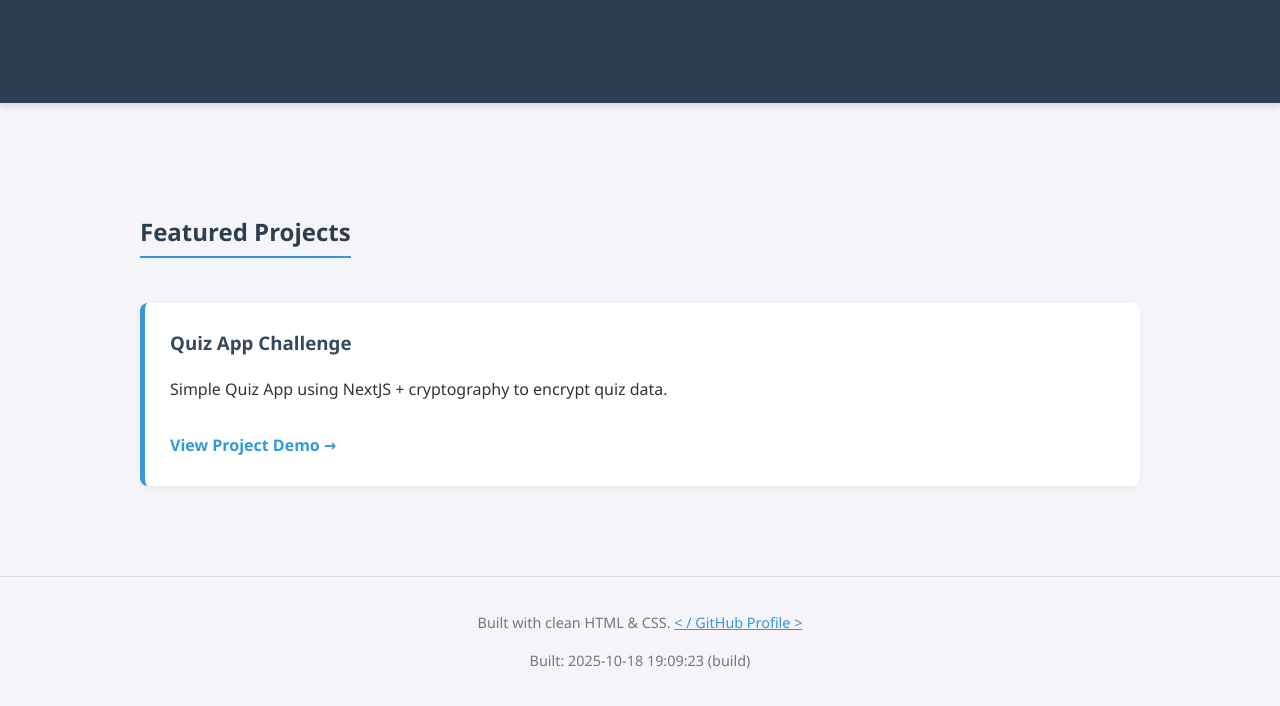
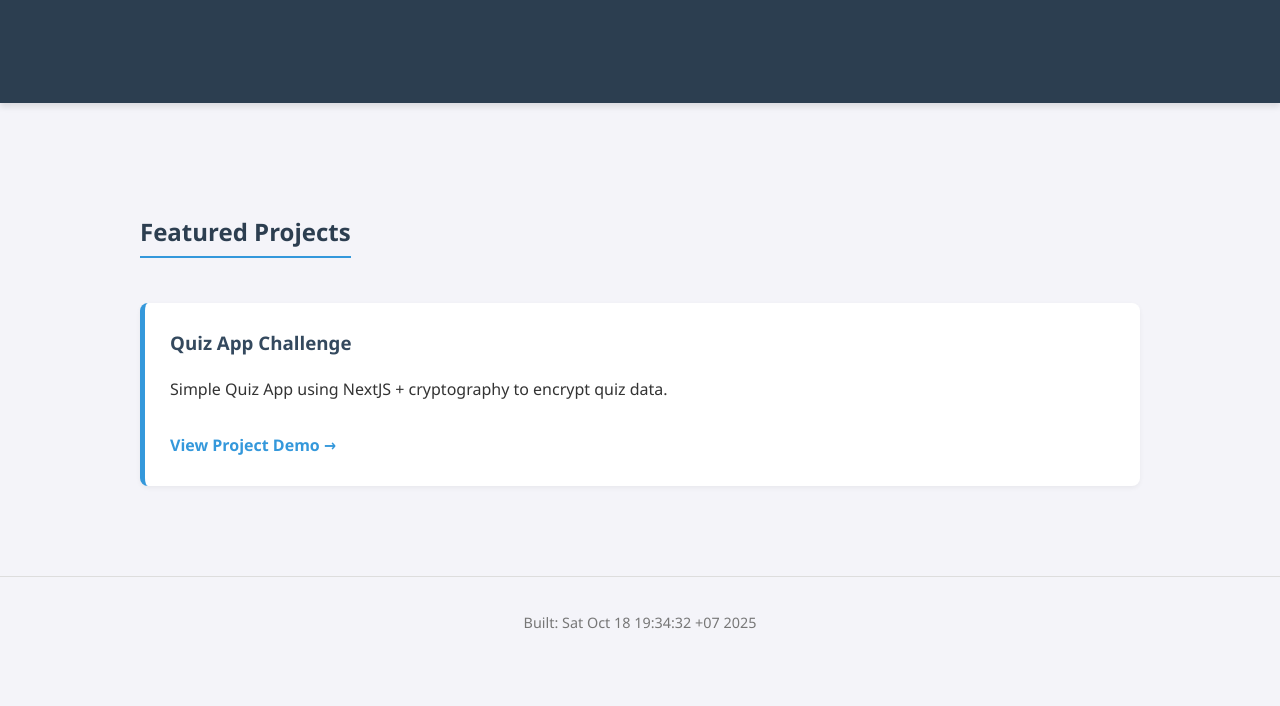
Before and after one commit to ivzeus/ivzeus, a website: page index.html in a window 1280 px wide. Shown: the part 199-905 px from the top of the page. After the commit the page ends 868 px from the top, so only its background shows below. Drawn offline with Linux system fonts and the light colour scheme.

```diff
--- a/index.html
+++ b/index.html
@@ -32,8 +32,7 @@
     </main>
 
     <footer>
-        <p>Built with clean HTML & CSS. <a href="[Your GitHub Profile URL]" style="color: #3498db;">&lt; / GitHub Profile &gt;</a></p>
-        <p id="build-info">Built: 2025-10-18 19:09:23 (build)</p>
+        <p id="build-info">Built: Sat Oct 18 19:34:32 +07 2025</p>
     </footer>
 
 </body>
```
Also changed, not shown: 1 other file.
